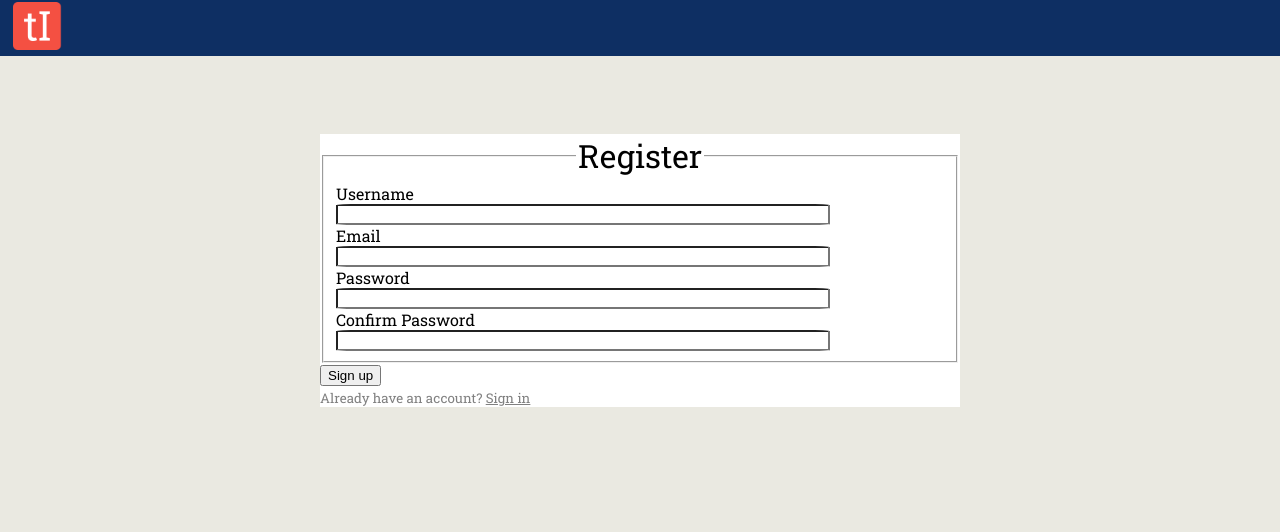
After one commit to jhanreg11/trackIt, a Flask app: template templates/register.html in a window 1280 px wide. The commit adds this page. Shown: the top 532 px of the page. Run offline with Flask 2, Linux system fonts and the light colour scheme; the template is opened without the code that fills it: values that come from a table or form of the project are taken from there, others are empty; some libraries are stand-ins or nearby versions.

```diff
--- a/forms.py
+++ b/forms.py
@@ -1,6 +1,6 @@
-from flask-wtf import FlaskForm
-from wtforms import StringField, PasswordField, SubmitField, BooleanField
-from wtforms.validators import DataRequire, Length, Email, EqualTo
+from flask_wtf import FlaskForm
+from wtforms import Field, StringField, PasswordField, SubmitField, BooleanField
+from wtforms.validators import DataRequired, Length, Email, EqualTo
 
 class RegistrationForm(FlaskForm):
     username = StringField('Username', validators = [DataRequired(), Length(min=2, max=20)])
--- a/static/css/index.css
+++ b/static/css/index.css
@@ -4,6 +4,8 @@ body {
 	background-clip: border-box;
 	font-family: 'Roboto Slab', serif;
 	background: #eae9e1;
+	display: flex;
+	justify-content: center;
 }
 
 #body {
@@ -46,6 +48,18 @@ body {
 .dropdown {
 	cursor: pointer;
 }
+
+.small-txt {
+	color: gray;
+}
+
+.small-txt > small > a {
+	color: gray;
+}
+
+.small-txt > small > a:hover {
+	color: #474a4f;
+}
 /*///END COMMON///*/
 
 /*///NAV  BAR///*/
--- /dev/null
+++ b/static/css/register.css
@@ -0,0 +1,25 @@
+#register {
+	display: flex;
+	flex-direction: column;
+	justify-content: center;
+	align-content: center;
+	margin: 10%;
+	width: 50vw;
+}
+
+.register-item {
+	display: flex;
+	flex-direction: column;
+	align-items: flex-start;
+}
+
+legend {
+	font-size: 2em;
+	display: flex;
+	margin: auto;
+}
+
+.form-input {
+	width: 80%;
+	border-radius: 5%;
+}
--- /dev/null
+++ b/templates/register.html
@@ -0,0 +1,45 @@
+<!DOCTYPE html>
+<html>
+    <head>
+        <meta charset="UTF-8">
+        <meta name="viewport" content="width=device-width, initial-scale=1">
+        <title>trackIt</title>
+        <script src="https://ajax.googleapis.com/ajax/libs/jquery/3.2.1/jquery.min.js"></script>
+        <link href='https://fonts.googleapis.com/css?family=Roboto+Slab' rel='stylesheet'>
+        <link rel="stylesheet" type="text/css" href="../static/css/index.css">
+        <link rel="stylesheet" type="text/css" href="../static/css/register.css">
+        <script type="text/javascript" src="../static/js/index.js"></script>
+	<link rel="shortcut icon" type="image/png" href="../static/img/favicon.png"/>
+    </head>
+    <body>
+        <div id="nav-bar">
+            <div class="nav-logo"><img src="../static/img/favicon.png"/></div>
+        </div>
+
+        <div class="section" id="register">
+            <form method="POST" action="">
+                {{ form.hidden_tag() }}
+                <fieldset class="register-group">
+                    <legend>Register</legend>
+                    <div class="register-item">
+                        {{ form.username.label(class_="form-label") }}
+                        {{ form.username(class_="form-input") }}
+                    </div>
+                    <div class="register-item">
+                        {{ form.email.label(class_="form-label") }}
+                        {{ form.email(class_="form-input") }}
+                    </div>
+                    <div class="register-item">
+                        {{ form.password.label(class_="form-label") }}
+                        {{ form.password(class_="form-input") }}
+                    </div>
+                    <div class="register-item">
+                        {{ form.passwordConf.label(class="form-label") }}
+                        {{ form.passwordConf(class="form-input") }}
+                    </div>
+                </fieldset>
+                <div>
+                    {{ form.submit(class="btn") }}
+                </div>
+            </form>
+            <div class="small-txt"><small>Already have an account? <a href="{{ url_for('login') }}">Sign in</a></small></div>
--- a/trackIt.py
+++ b/trackIt.py
@@ -1,4 +1,4 @@
-from flask import Flask, render_template
+from flask import Flask, render_template, flash, redirect, url_for
 from forms import RegistrationForm, LoginForm
 app = Flask(__name__)
 
@@ -6,14 +6,17 @@ app.config['SECRET_KEY'] = '31f214ac7307802de7160100ec7a549b'
 
 @app.route("/")
 def home():
-    return render_template("index.html")
+    return render_template('index.html')
 
-@app.route('/login')
+@app.route('/login', methods=['GET', 'POST'])
 def login():
     form = LoginForm();
+    if form.validate_on_submit():
+    	flash('Welcome!', 'success');
+    	return redirect(url_for('home'))
     return render_template('login.html', form=form)
 
-@app.route('/register')
+@app.route('/register', methods=['GET', 'POST'])
 def register():
     form = RegistrationForm()
     return render_template('register.html', form=form)
```
Also changed, not shown: other parts of static/css/index.css (+1 -46 lines), static/css/home.css (added, +44 -0 lines), static/css/login.css (added, +25 -0 lines), templates/index.html (+14 -2 lines), templates/login.html (added, +38 -0 lines), 1 other file.
